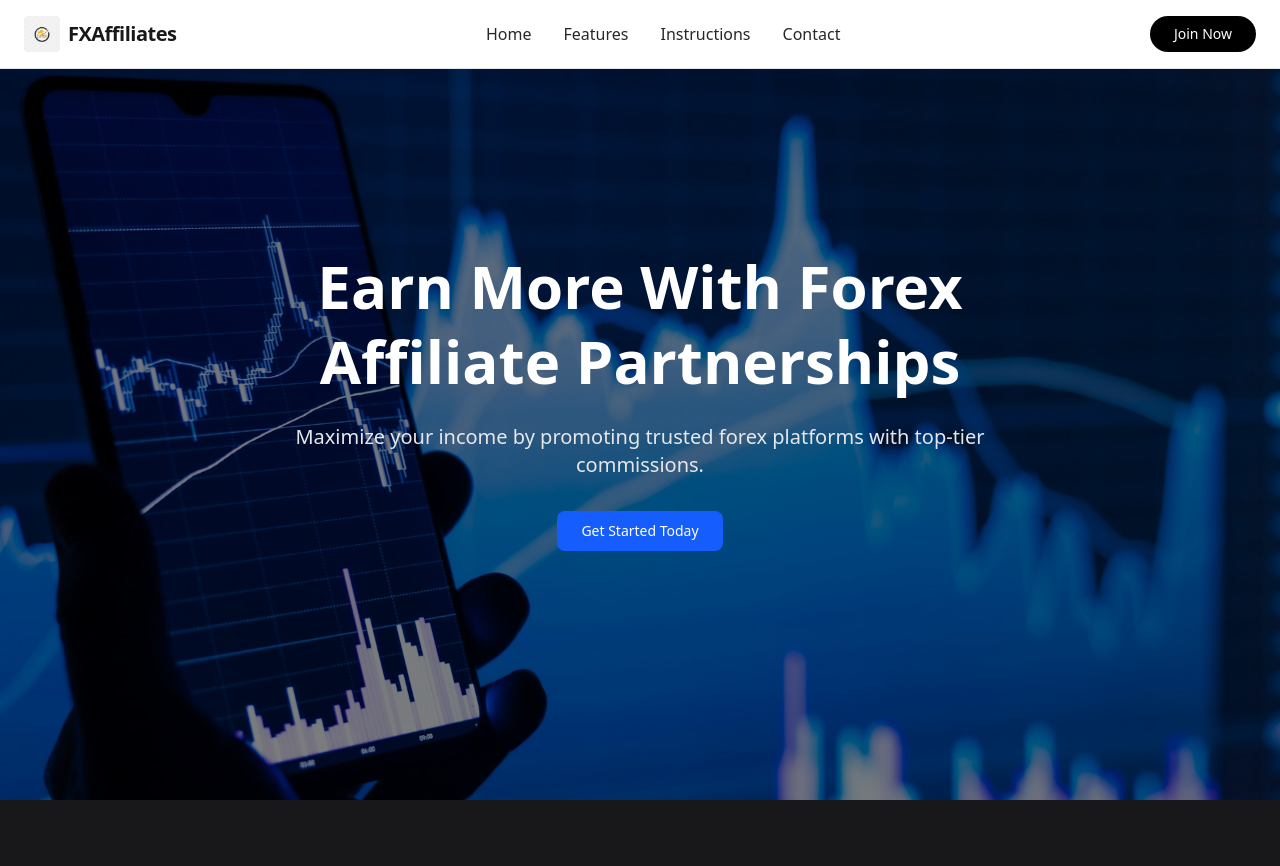
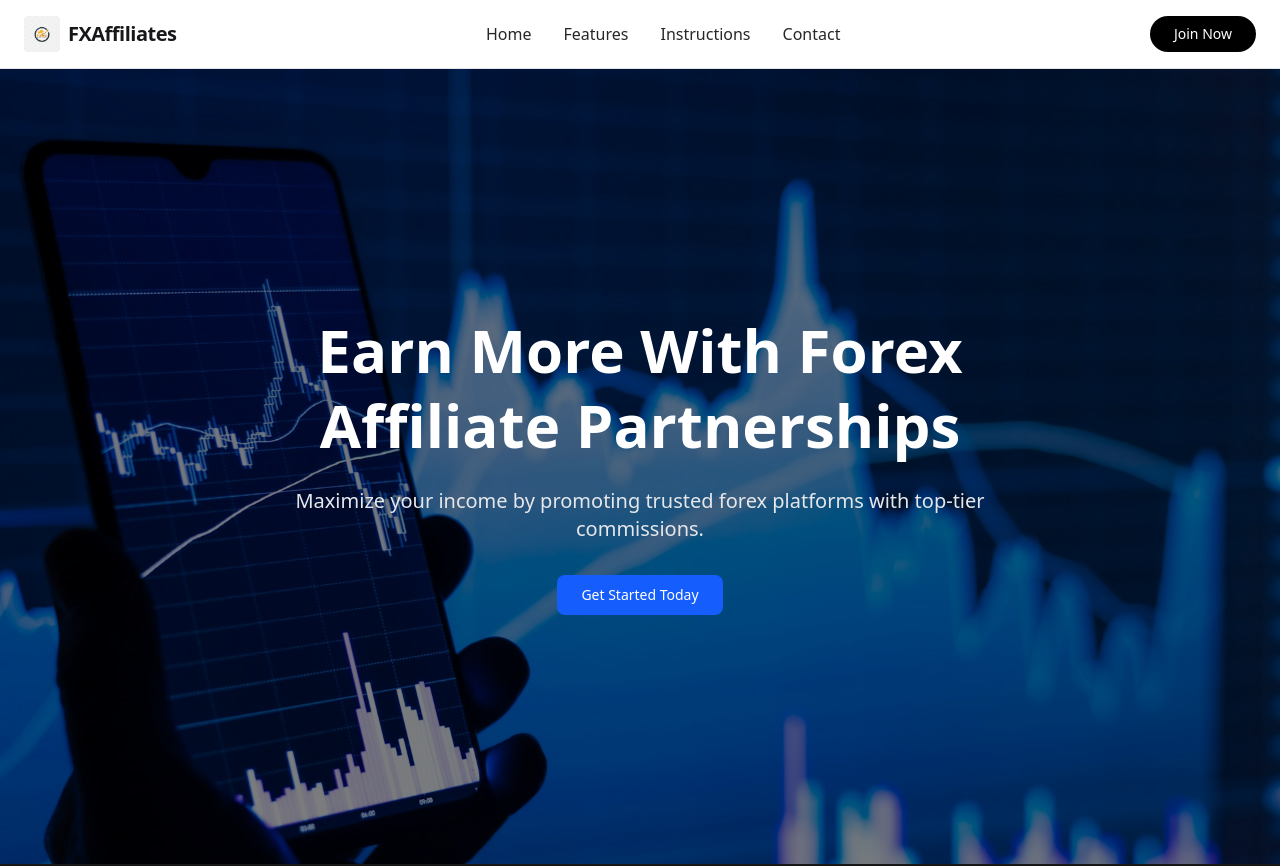
Before and after one commit to arnold-wafula/forex-affiliate, a Next.js app: page / in a window 1280 px wide. Shown: the top 866 px of the page. Built offline with nearby package versions, Linux system fonts and the light colour scheme.

Commit message:
Added Navbar and Footer dependencies

```diff
--- a/app/layout.tsx
+++ b/app/layout.tsx
@@ -1,6 +1,9 @@
 import type { Metadata } from "next"
 import { Geist, Geist_Mono } from "next/font/google"
 import "./globals.css"
+
+import Navbar from "@/components/site/Navbar"
+import Footer from "@/components/site/Footer"
 
 const geistSans = Geist({
   variable: "--font-geist-sans",
@@ -57,9 +60,11 @@ export default function RootLayout({
   return (
     <html lang="en">
       <body
-        className={`${geistSans.variable} ${geistMono.variable} antialiased`}
+        className={`${geistSans.variable} ${geistMono.variable} antialiased min-h-screen flex flex-col`}
       >
-        {children}
+        <Navbar />
+        <main className="flex-grow pt-16">{children}</main>
+        <Footer />
       </body>
     </html>
   )
```
